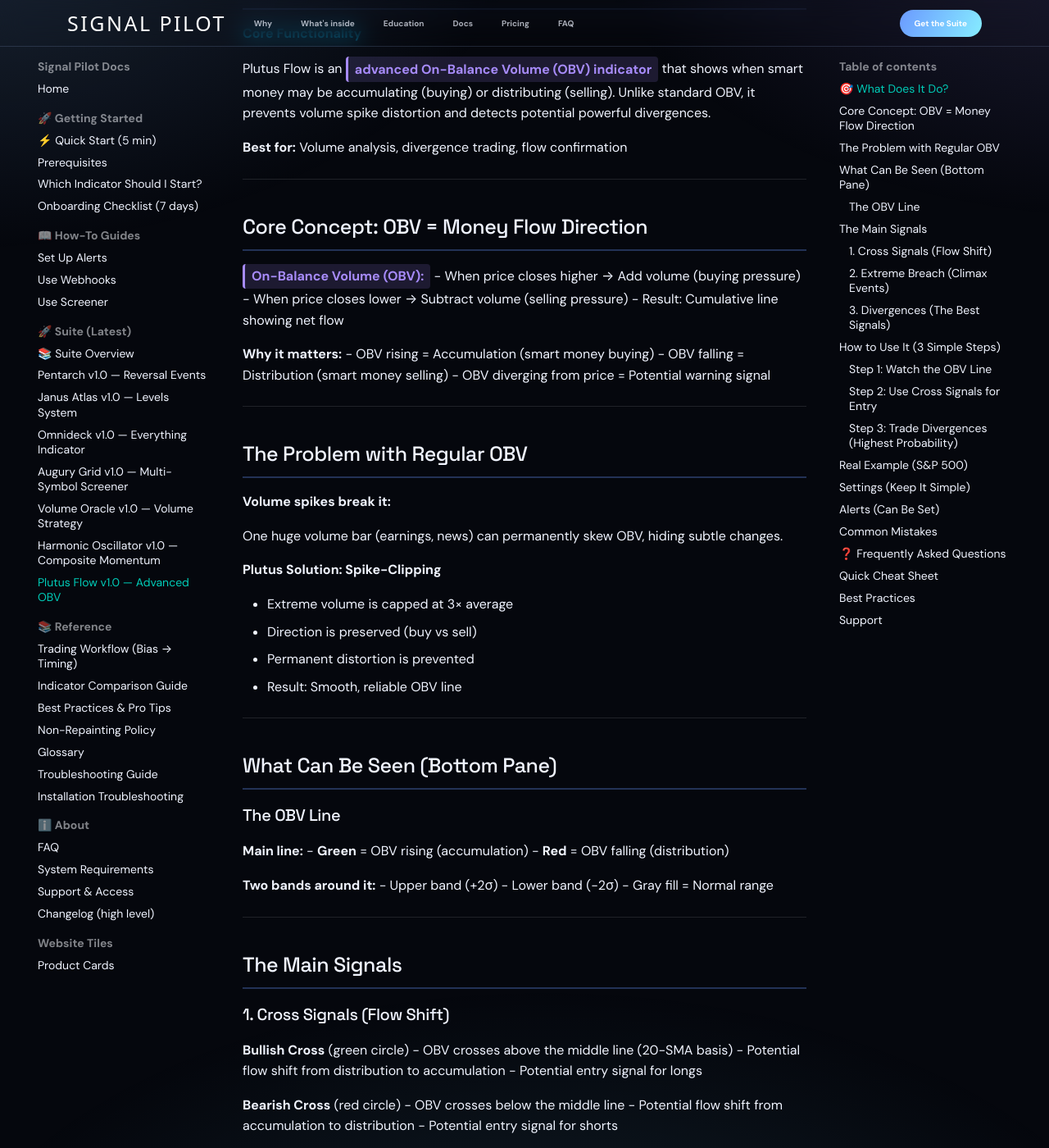
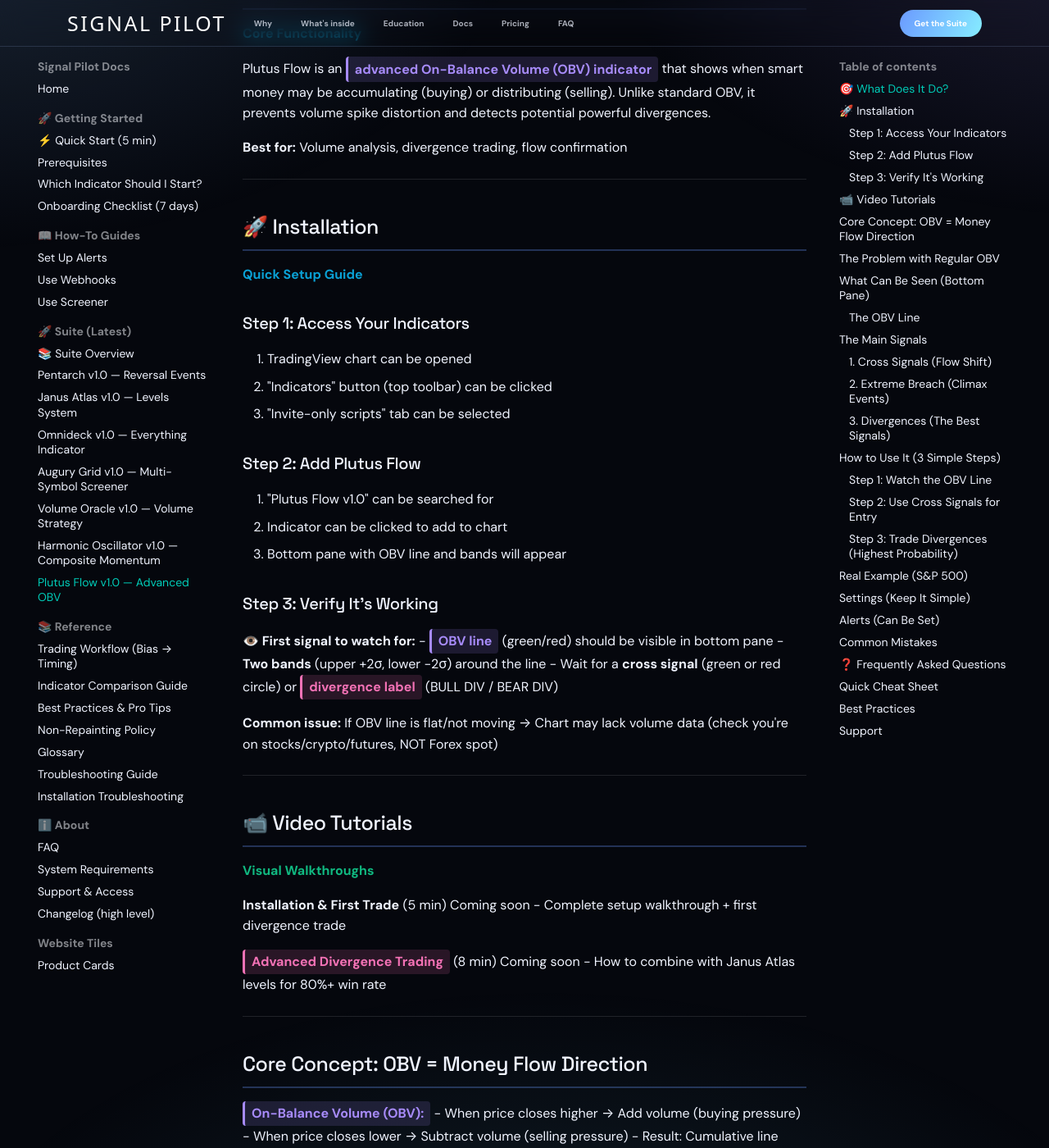
Before and after one commit to Signalpilot/signalpilot-docs, an MkDocs documentation site: the page built from docs/plutus-flow-v10.md, in a window 1280 px wide and 1400 px high, scrolled down 491 px. Shown: the whole window at 82% size. Built offline with MkDocs 1.6.1 and Material for MkDocs 9.7.7, drawn with Linux system fonts in a browser that asks for light colours; some web fonts are replaced; comment, search, counter and statistics services are not loaded; some of the changed text lies outside the part shown.

Commit message:
FEAT: Add Installation section + Video placeholders to Plutus Flow v1.0
Added Day 1 pre-launch improvements to Plutus Flow (7th and final indicator):

- 🚀 Installation section (3-step setup guide)
- 👁️ First Signal callout (what to watch for)
- 📹 Video Tutorial placeholders (2 videos)
- Inline troubleshooting (volume data check)

This completes the installation section rollout across all 7 indicators:
✅ Pentarch, Janus Atlas, Omnideck, Augury Grid, Volume Oracle, Harmonic Oscillator, Plutus Flow

```diff
--- a/docs/plutus-flow-v10.md
+++ b/docs/plutus-flow-v10.md
@@ -6,6 +6,40 @@
 Plutus Flow is an **advanced On-Balance Volume (OBV) indicator** that shows when smart money may be accumulating (buying) or distributing (selling). Unlike standard OBV, it prevents volume spike distortion and detects potential powerful divergences.
 
 **Best for:** Volume analysis, divergence trading, flow confirmation
+
+---
+
+## 🚀 Installation
+<span style="color: #0aa1d5; font-weight: 600;">Quick Setup Guide</span>
+
+### Step 1: Access Your Indicators
+1. TradingView chart can be opened
+2. "Indicators" button (top toolbar) can be clicked
+3. "Invite-only scripts" tab can be selected
+
+### Step 2: Add Plutus Flow
+1. "Plutus Flow v1.0" can be searched for
+2. Indicator can be clicked to add to chart
+3. Bottom pane with OBV line and bands will appear
+
+### Step 3: Verify It's Working
+**👁️ First signal to watch for:**
+- **OBV line** (green/red) should be visible in bottom pane
+- **Two bands** (upper +2σ, lower -2σ) around the line
+- Wait for a **cross signal** (green or red circle) or **divergence label** (BULL DIV / BEAR DIV)
+
+**Common issue:** If OBV line is flat/not moving → Chart may lack volume data (check you're on stocks/crypto/futures, NOT Forex spot)
+
+---
+
+## 📹 Video Tutorials
+<span style="color: #10b981; font-weight: 600;">Visual Walkthroughs</span>
+
+**Installation & First Trade** (5 min)
+Coming soon - Complete setup walkthrough + first divergence trade
+
+**Advanced Divergence Trading** (8 min)
+Coming soon - How to combine with Janus Atlas levels for 80%+ win rate
 
 ---
 
```
